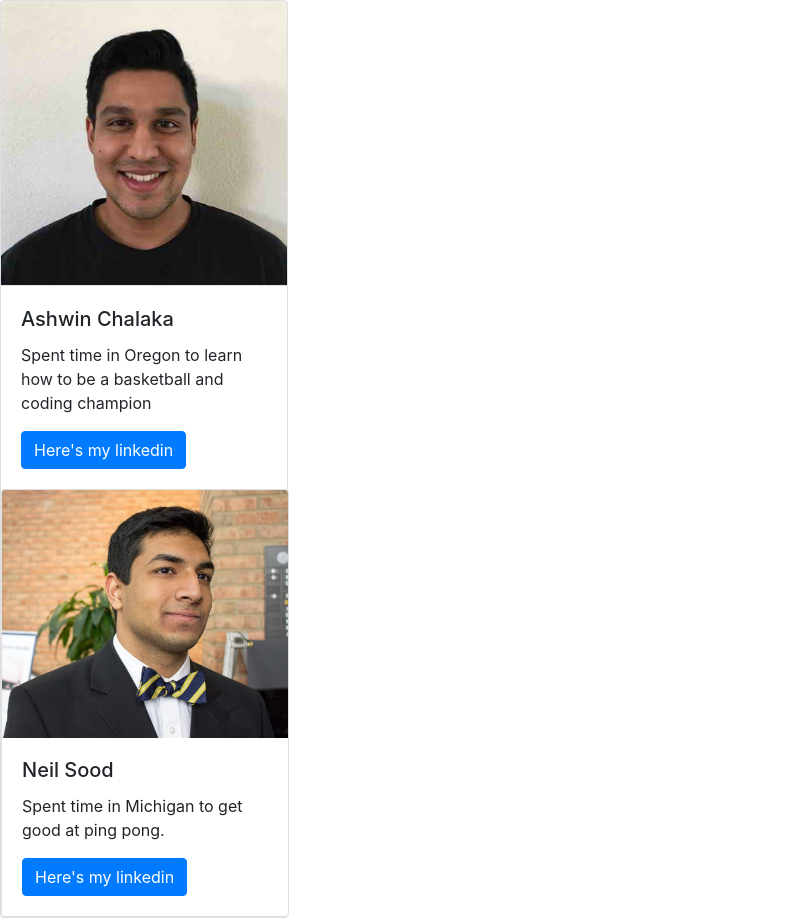
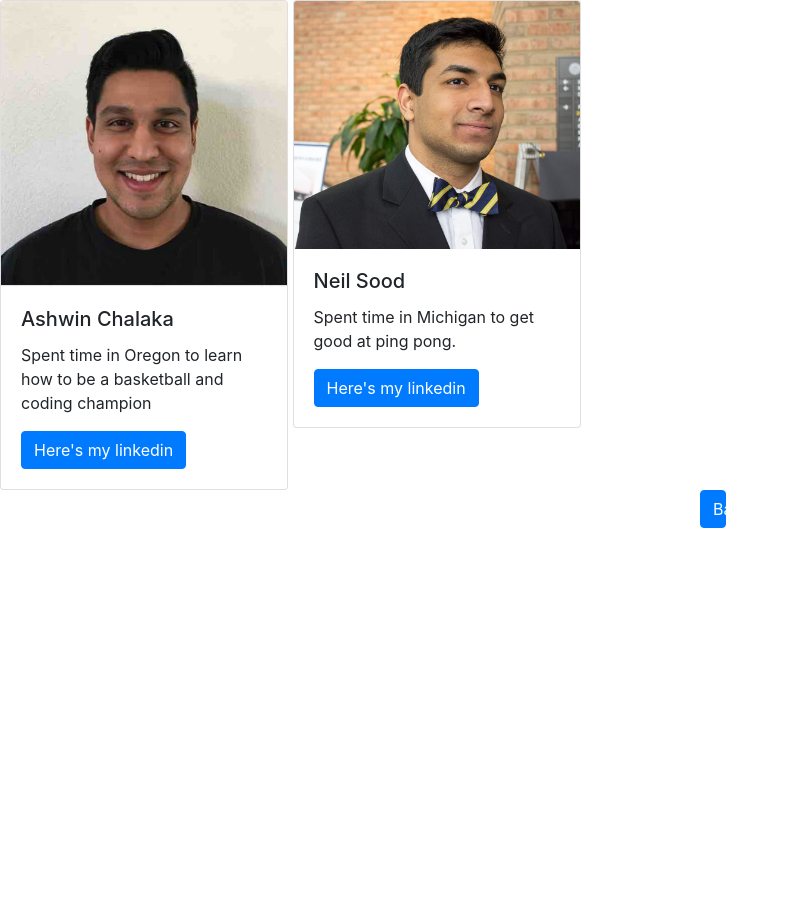
Before and after one commit to soodorama/mhub, a Django app: page /bio in a window 1280 px wide. Shown: the whole page, without its empty margins (0-789 px from the left). After the commit the page ends 528 px from the top, so only its background shows below. Run offline with Django 3.2, Linux system fonts and the light colour scheme; some libraries are stand-ins or nearby versions.

Commit message:
added basic functionality to buttons to and from bio

```diff
--- a/apps/mhub/static/mhub/css/style.css
+++ b/apps/mhub/static/mhub/css/style.css
@@ -0,0 +1,9 @@
+div.bio-card {
+    vertical-align: top;
+    display: inline-block;
+}
+
+a.back-btn {
+    display: block;
+    margin: 0 700px;
+}
--- a/apps/mhub/templates/mhub/bio.html
+++ b/apps/mhub/templates/mhub/bio.html
@@ -7,21 +7,22 @@
     {% load static %}
     <link rel="stylesheet" href="{% static 'mhub/css/style.css' %}">
 <body>
-    <div class="card" style="width: 18rem;">
+    <div class="card bio-card" style="width: 18rem;">
         <img class="card-img-top" src="{% static 'mhub/img/ashwin.jpg' %}" alt="Ashwin Chalaka">
         <div class="card-body">
             <h5 class="card-title">Ashwin Chalaka</h5>
             <p class="card-text">Spent time in Oregon to learn how to be a basketball and coding champion</p>
-            <a href="#" class="btn btn-primary">Here's my linkedin</a>
-        </div>
-        <div class="card" style="width: 18rem;">
-            <img class="card-img-top" src="{% static 'mhub/img/neil.jpg' %}" alt="Neil Sood">
-            <div class="card-body">
-                <h5 class="card-title">Neil Sood</h5>
-                <p class="card-text">Spent time in Michigan to get good at ping pong.</p>
-                <a href="#" class="btn btn-primary">Here's my linkedin</a>
-            </div>
+            <a href="https://www.linkedin.com/in/ashwin-ravi-chalaka-739420120/" class="btn btn-primary">Here's my linkedin</a>
         </div>
     </div>
+    <div class="card bio-card" style="width: 18rem;">
+        <img class="card-img-top" src="{% static 'mhub/img/neil.jpg' %}" alt="Neil Sood">
+        <div class="card-body">
+            <h5 class="card-title">Neil Sood</h5>
+            <p class="card-text">Spent time in Michigan to get good at ping pong.</p>
+            <a href="https://www.linkedin.com/in/nsood/" class="btn btn-primary">Here's my linkedin</a>
+        </div>
+    </div>
+    <a href="{% url 'home' %}" class="btn btn-primary back-btn">Back</a>
 </body>
 </html>
--- a/apps/mhub/templates/mhub/index.html
+++ b/apps/mhub/templates/mhub/index.html
@@ -20,7 +20,7 @@
                 <a class="nav-link" href="{% url 'home %'}">Home <span class="sr-only">(current)</span></a>
             </li>
             <li class="nav-item">
-                <a class="nav-link" href="{% url 'bio' %}">Bio</a>
+                <a class="nav-link" href="{% url 'bio' %}">Biod</a>
             </li>
             <li class="nav-item dropdown">
                 <a class="nav-link dropdown-toggle" href="#" id="navbarDropdown" role="button" data-toggle="dropdown" aria-haspopup="true" aria-expanded="false">
@@ -50,6 +50,5 @@
         <p>It's your media hub. For all your media. In one search. With AJAX. And Python. And Django</p>
         <a class="btn btn-primary btn-lg" href="{% url 'bio' %}" role="button">Learn more</a>
     </div>
-
 </body>
 </html>
```
